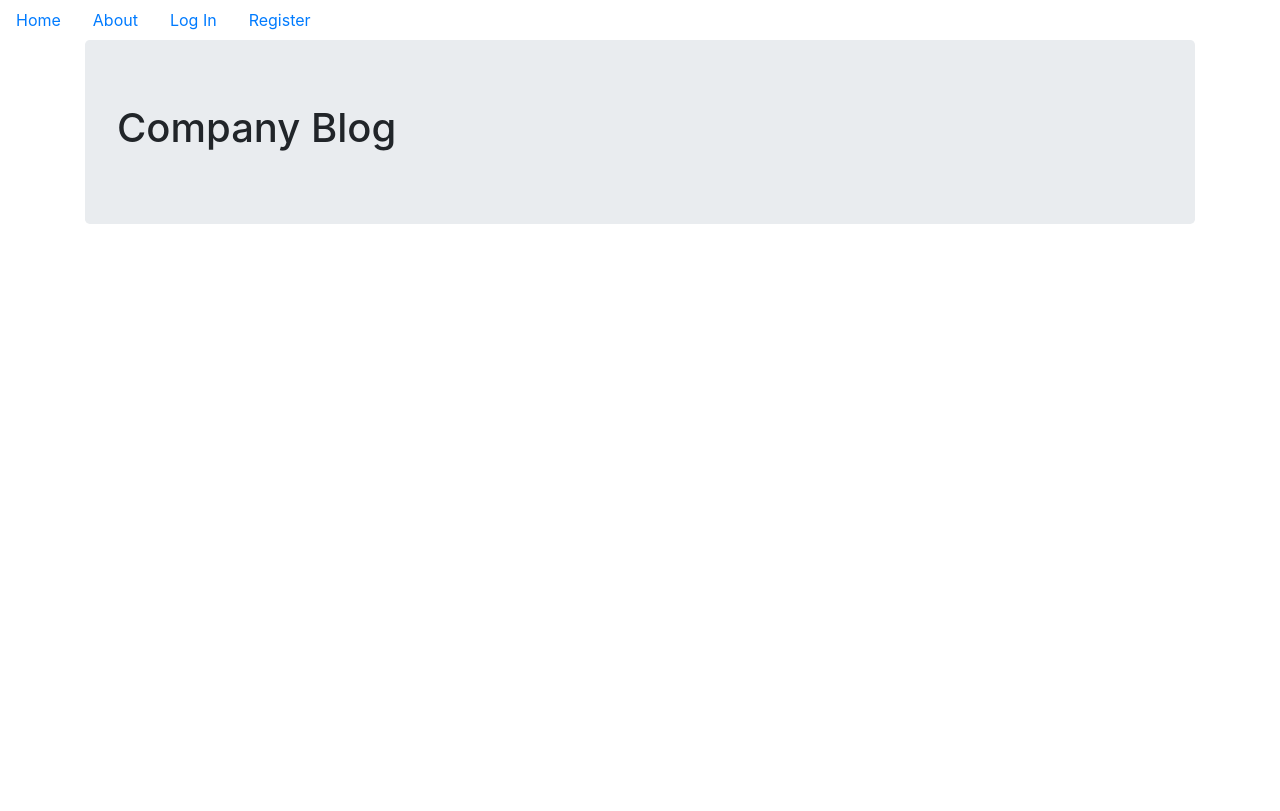
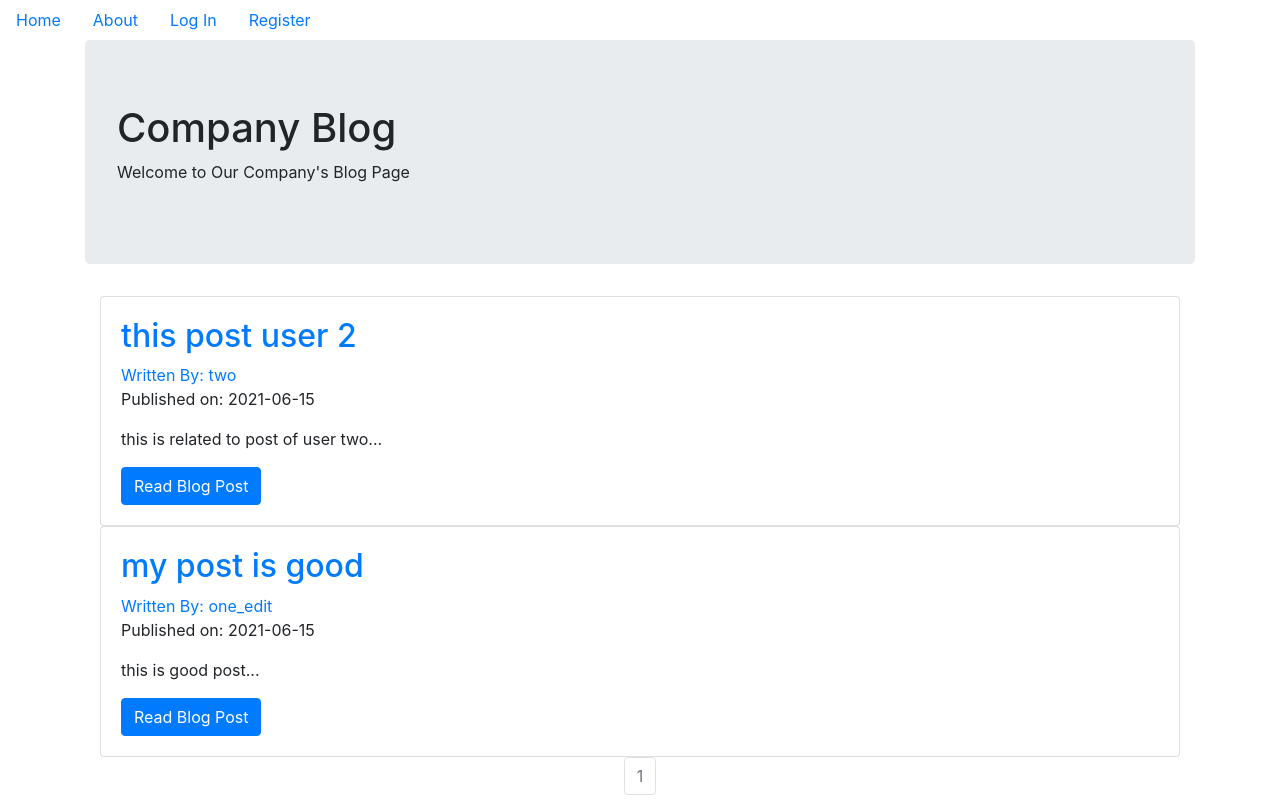
Before and after one commit to vipin54/Social-Network, a Flask app: page / in a window 1280 px wide. Before the commit the page ends 224 px from the top, so only its background shows below. Run offline with Flask 2, Linux system fonts and the light colour scheme; data comes from the database, SQL or seed files in the repository; both versions use the stored data as it was after the commit; parts of the project's set-up code (start-up, migrations or seed data) failed here and were passed over; some libraries are stand-ins or nearby versions.

Commit message:
added some final html files

```diff
--- a/companyblog/blog_post/views.py
+++ b/companyblog/blog_post/views.py
@@ -37,7 +37,7 @@ def blog_post(blog_post_id):
 
 #update to a blog post
 
-@blog_posts.route('/<int:blog_post_id/update>',methods=['GET,''POST'])
+@blog_posts.route('/<int:blog_post_id>/update',methods=['GET,''POST'])
 @login_required
 def update(blog_post_id):
 	blog_post=BlogPost.query.get_or_404(blog_post_id)
@@ -58,7 +58,7 @@ def update(blog_post_id):
 		return redirect(url_for('blog_posts.blog_post',blog_post_id=blog_post.id))
 
 
-	elif request.method = 'GET':
+	elif request.method == 'GET':
 		form.title.data=blog_post.title
 		form.text.data=blog_post.text
 
@@ -67,7 +67,7 @@ def update(blog_post_id):
 
 
 # delete a blog post
-@blog_posts.route('/<int:blog_post_id/delete>',methods=['GET,''POST'])
+@blog_posts.route('/<int:blog_post_id>/delete',methods=['GET,''POST'])
 @login_required
 def delete_post(blog_post_id):
 	blog_post=BlogPost.query.get_or_404(blog_post_id)
--- a/companyblog/core/views.py
+++ b/companyblog/core/views.py
@@ -1,10 +1,15 @@
+from companyblog.models import BlogPost
 from flask import render_template,request,Blueprint
+
 
 core=Blueprint('core',__name__)
 
 @core.route('/')
 def index():
-	return render_template('index.html')
+
+	page=request.args.get('page',1,type=int)
+	blog_posts= BlogPost.query.order_by(BlogPost.date.desc()).paginate(page=page, per_page=5)
+	return render_template('index.html',blog_posts=blog_posts)
 
 
 @core.route('/info')
--- a/companyblog/templates/base.html
+++ b/companyblog/templates/base.html
@@ -29,7 +29,7 @@
 			<a href="{{url_for('users.account')}}">Account</a>
 			</li>
 		<li class='nav-link'>
-			<a href="#">Create Post</a>
+			<a href="{{url_for('blog_posts.create_post')}}">Create Post</a>
 			</li>
 
 		{% else %}
--- a/companyblog/templates/index.html
+++ b/companyblog/templates/index.html
@@ -1,7 +1,45 @@
-{% extends "base.html"%}
 
-{% block content%}
-	<div class="jumbotron">
-		<h1>Company Blog </h1>
-	</div>
-{%endblock%}
+{% extends "base.html" %}
+{% block content %}
+  <div class="jumbotron">
+    <h1>Company Blog</h1>
+    <p>Welcome to Our Company's Blog Page</p>
+  </div>
+
+  <div class="container">
+
+    {# Go through each blog post #}
+    {% for post in blog_posts.items %}
+
+    <div class="card" >
+
+      <div class="card-body">
+
+
+        <h2><a class="card-title" href="  {{ url_for('blog_posts.blog_post', blog_post_id=post.id) }}">{{ post.title }}</a></h2>
+        <a href="{{ url_for('users.user_posts', username=post.author.username) }}">Written By: {{ post.author.username }}</a>
+        <p>Published on: {{ post.date.strftime('%Y-%m-%d') }}</p>
+        <p class="card-text">{{ post.text[:100] }}...</p>
+        <a href="{{ url_for('blog_posts.blog_post', blog_post_id=post.id) }}" class="btn btn-primary">Read Blog Post</a>
+      </div>
+    </div>
+
+   {% endfor %}
+
+   <nav aria-label="Page navigation example">
+     <ul class="pagination justify-content-center">
+       {% for page_num in blog_posts.iter_pages(left_edge=1, right_edge=1, left_current=1, right_current=2) %}
+          {% if blog_posts.page == page_num %}
+          <li class="page-item disabled">
+            <a class="page-link" href="{{ url_for('core.index', page=page_num) }}">{{ page_num }}</a></li>
+          </li>
+          {% else %}
+            <li class="page-item"><a class="page-link" href="{{ url_for('core.index', page=page_num) }}">{{ page_num }}</a></li>
+          {% endif %}
+      {% endfor %}
+    </nav>
+
+
+
+
+{% endblock %}
--- a/companyblog/templates/user_blog_posts.html
+++ b/companyblog/templates/user_blog_posts.html
@@ -13,9 +13,9 @@
 
 
 
-{% for post in blog_post.items %}
+{% for post in blog_posts.items %}
 	<h2><a href="{{url_for('blog_posts.blog_post',blog_post_id=post.id)}}">{{post.title}}</a></h2>
-	Written By: <a href="{{url_for('users.user_post',username=post.author.username)}}">{{post.author.username}}</a>
+	Written By: <a href="{{url_for('users.user_posts',username=post.author.username)}}">{{post.author.username}}</a>
 	<p class="text-muted"> Published on: {{post.date.strftime("%Y-%M-%D")}}</p>
 	<br>
 	<p>{{post.text}}</p>
```
Also changed, not shown: companyblog/templates/blog_post.html (+46 -0 lines), companyblog/templates/create_post.html (+33 -0 lines), companyblog/data.sqlite.
